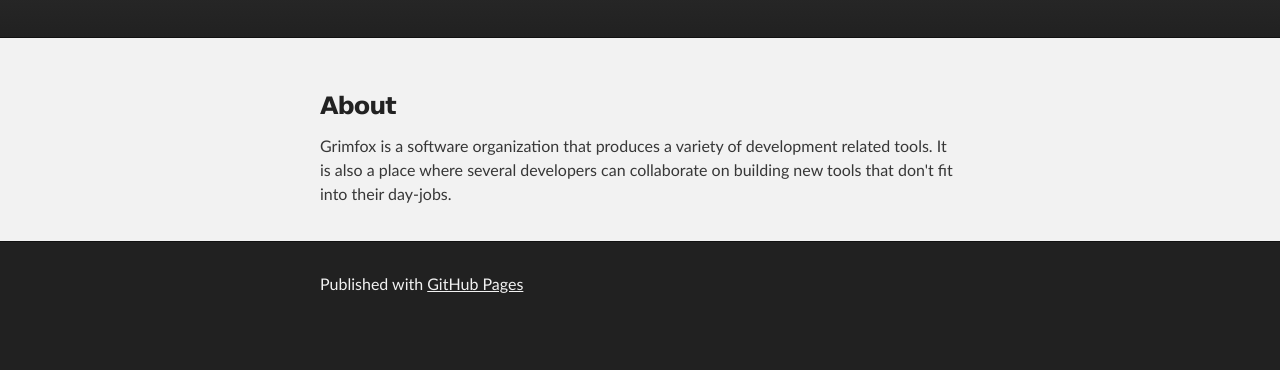
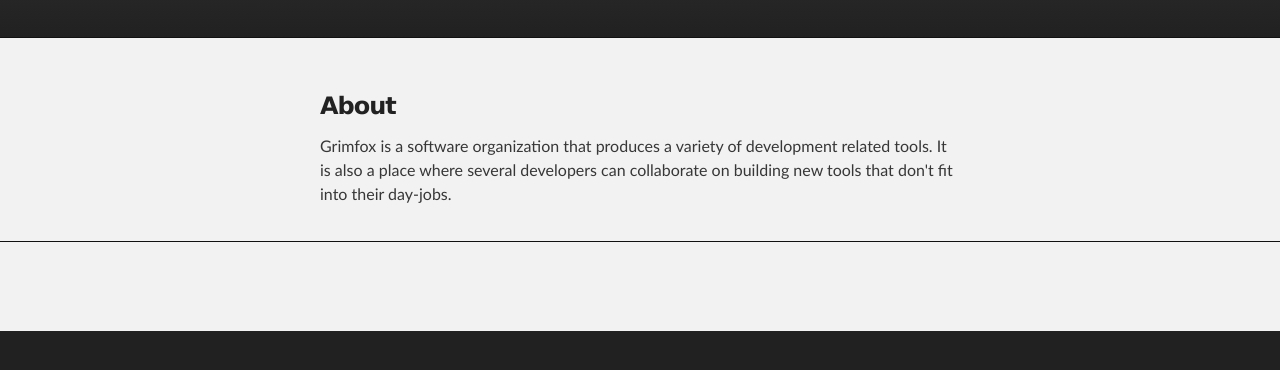
Before and after one commit to grimfox/grimfox.github.io, a plain HTML site: page index.html in a window 1280 px wide. Shown: the part 136-506 px from the top of the page. Drawn offline with Linux system fonts and the light colour scheme.

Commit message:
Update stylesheet.css

```diff
--- a/stylesheets/stylesheet.css
+++ b/stylesheets/stylesheet.css
@@ -365,7 +365,7 @@ Full-Width Styles
 }
 
 #footer_wrap {
-  background: #212121;
+  background: #f2f2f2;
 }
 
 
```
